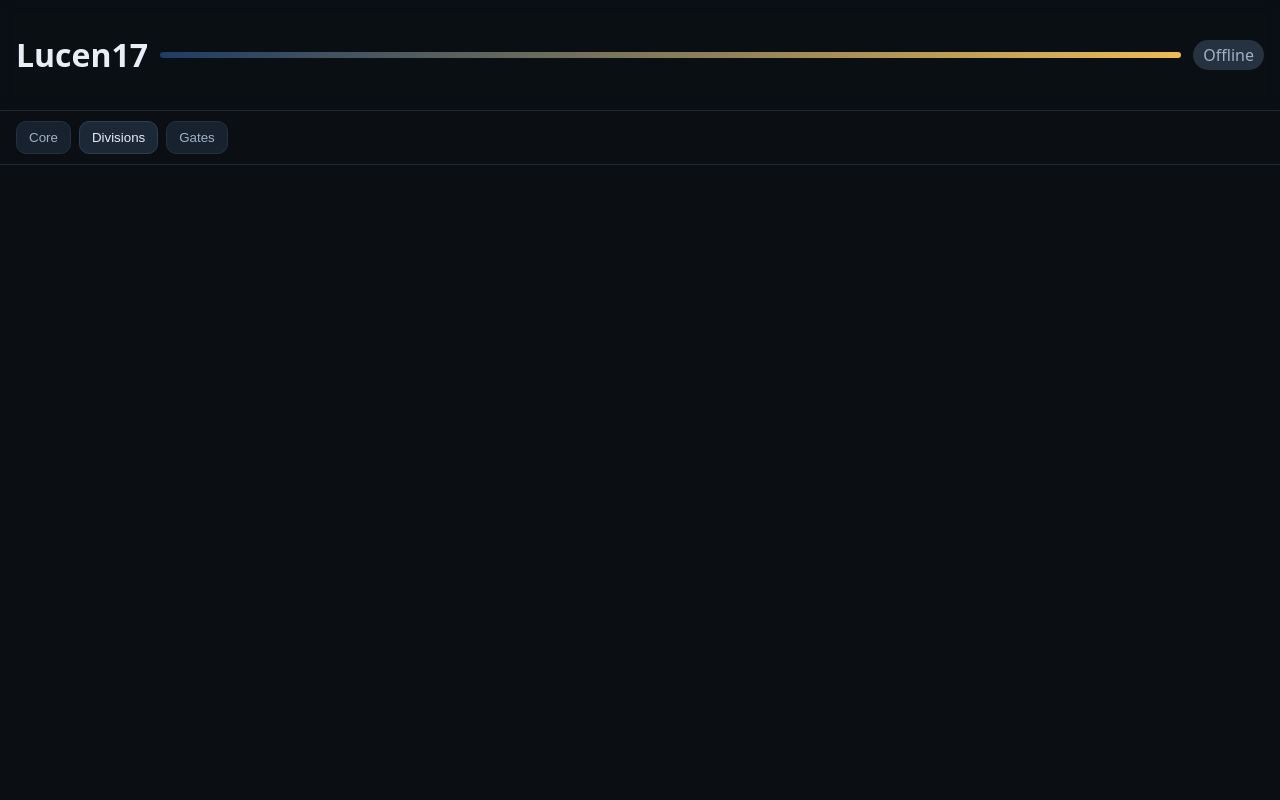
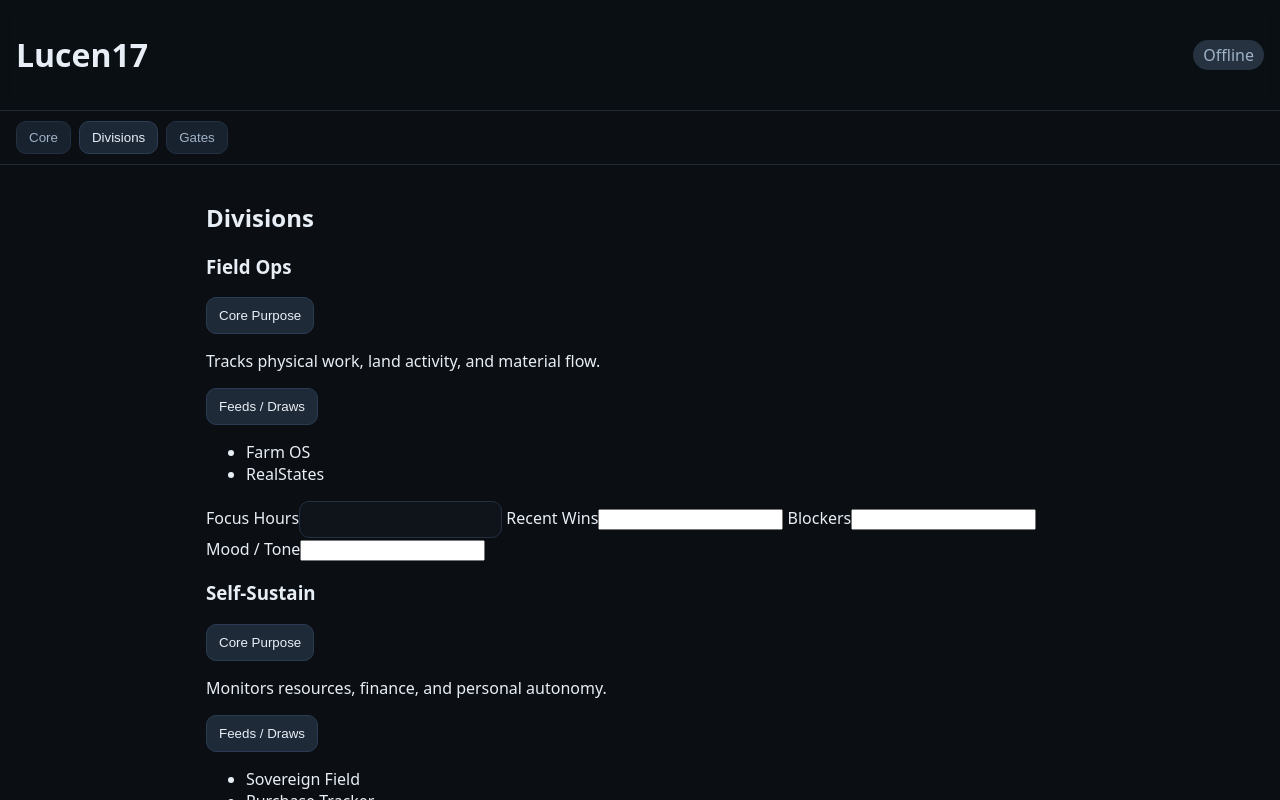
Before and after one commit to lucensolen/Lucen17, a website: page index.html in a window 1280 px wide. Both pictures are taken after a click on the button "Divisions". Shown: the top 800 px of the page. Drawn offline with Linux system fonts and the light colour scheme; no server answers.

Commit message:
Update index.html

```diff
--- a/index.html
+++ b/index.html
@@ -1,15 +1,15 @@
 <!doctype html>
 <html lang="en">
 <head>
-  <meta charset="utf-8"/>
-  <meta name="viewport" content="width=device-width, initial-scale=1"/>
+  <meta charset="utf-8" />
+  <meta name="viewport" content="width=device-width, initial-scale=1" />
   <title>Lucen17 Cockpit v1.8</title>
-  <link rel="stylesheet" href="style.css"/>
+  <link rel="stylesheet" href="style.css" />
 </head>
 <body>
+
 <header class="topbar">
   <h1>Lucen17</h1>
-    <div class="beam" id="beam"></div>
   <div class="status"><span id="onlineBadge">Offline</span></div>
 </header>
 
@@ -20,15 +20,17 @@
 </nav>
 
 <main>
+
+  <!-- Core Panel -->
   <section class="panel active" id="core">
     <div class="controls">
       <div class="slider">
         <label>Remembrance ⇄ Creation</label>
-          <input id="dialRC" type="range" min="0" max="100" value="50"/>
+        <input id="dialRC" type="range" min="0" max="100" value="50" />
       </div>
       <div class="slider">
         <label>Generation ⇄ Evolution</label>
-          <input id="dialGE" type="range" min="0" max="100" value="50"/>
+        <input id="dialGE" type="range" min="0" max="100" value="50" />
       </div>
       <div class="mode">
         <label>Mode</label>
@@ -48,27 +50,152 @@
     <div id="memoryList" class="list"></div>
   </section>
 
+  <!-- Divisions Panel -->
+  <section class="panel" id="divisions">
+    <h2>Divisions</h2>
+
+    <div class="division" id="fieldOps">
+      <h3>Field Ops</h3>
+      <button class="toggle" onclick="toggleDesc(this)">Core Purpose</button>
+      <p class="desc">Tracks physical work, land activity, and material flow.</p>
+      <button class="toggle" onclick="toggleSeeds(this)">Feeds / Draws</button>
+      <ul class="seeds">
+        <li>Farm OS</li>
+        <li>RealStates</li>
+      </ul>
+      <label>Focus Hours</label><input type="number">
+      <label>Recent Wins</label><input type="text">
+      <label>Blockers</label><input type="text">
+      <label>Mood / Tone</label><input type="text">
+    </div>
+
+    <div class="division" id="selfSustain">
+      <h3>Self-Sustain</h3>
+      <button class="toggle" onclick="toggleDesc(this)">Core Purpose</button>
+      <p class="desc">Monitors resources, finance, and personal autonomy.</p>
+      <button class="toggle" onclick="toggleSeeds(this)">Feeds / Draws</button>
+      <ul class="seeds">
+        <li>Sovereign Field</li>
+        <li>Purchase Tracker</li>
+      </ul>
+      <label>Focus Hours</label><input type="number">
+      <label>Recent Wins</label><input type="text">
+      <label>Blockers</label><input type="text">
+      <label>Mood / Tone</label><input type="text">
+    </div>
+
+    <div class="division" id="mindRhythm">
+      <h3>Mind Rhythm</h3>
+      <button class="toggle" onclick="toggleDesc(this)">Core Purpose</button>
+      <p class="desc">Focus, clarity, and emotional rhythm tracking.</p>
+      <button class="toggle" onclick="toggleSeeds(this)">Feeds / Draws</button>
+      <ul class="seeds">
+        <li>Mind Set Free</li>
+        <li>Mind Iron</li>
+        <li>Learn Lume (focus data)</li>
+      </ul>
+      <label>Focus Hours</label><input type="number">
+      <label>Recent Wins</label><input type="text">
+      <label>Blockers</label><input type="text">
+      <label>Mood / Tone</label><input type="text">
+    </div>
+
+    <div class="division" id="educationFlow">
+      <h3>Education Flow</h3>
+      <button class="toggle" onclick="toggleDesc(this)">Core Purpose</button>
+      <p class="desc">Tracks study time, learning evolution, and educational growth.</p>
+      <button class="toggle" onclick="toggleSeeds(this)">Feeds / Draws</button>
+      <ul class="seeds">
+        <li>Learn Lume</li>
+        <li>Teach Easy</li>
+      </ul>
+      <label>Focus Hours</label><input type="number">
+      <label>Recent Wins</label><input type="text">
+      <label>Blockers</label><input type="text">
+      <label>Mood / Tone</label><input type="text">
+    </div>
+
+    <div class="division" id="creativeOps">
+      <h3>Creative Ops</h3>
+      <button class="toggle" onclick="toggleDesc(this)">Core Purpose</button>
+      <p class="desc">Handles creative development, design, and brand resonance.</p>
+      <button class="toggle" onclick="toggleSeeds(this)">Feeds / Draws</button>
+      <ul class="seeds">
+        <li>Coach Buddy</li>
+        <li>Brand Bull</li>
+      </ul>
+      <label>Focus Hours</label><input type="number">
+      <label>Recent Wins</label><input type="text">
+      <label>Blockers</label><input type="text">
+      <label>Mood / Tone</label><input type="text">
+    </div>
+
+    <div class="division" id="socialResonance">
+      <h3>Social Resonance</h3>
+      <button class="toggle" onclick="toggleDesc(this)">Core Purpose</button>
+      <p class="desc">Manages communication, outreach, and collaboration fields.</p>
+      <button class="toggle" onclick="toggleSeeds(this)">Feeds / Draws</button>
+      <ul class="seeds">
+        <li>Dara Gate</li>
+        <li>Vara Gate</li>
+      </ul>
+      <label>Focus Hours</label><input type="number">
+      <label>Recent Wins</label><input type="text">
+      <label>Blockers</label><input type="text">
+      <label>Mood / Tone</label><input type="text">
+    </div>
+
+    <div class="division" id="ecoSystems">
+      <h3>Eco Systems</h3>
+      <button class="toggle" onclick="toggleDesc(this)">Core Purpose</button>
+      <p class="desc">Integrates sustainability, land care, and environmental balance.</p>
+      <button class="toggle" onclick="toggleSeeds(this)">Feeds / Draws</button>
+      <ul class="seeds">
+        <li>Farm OS</li>
+        <li>RealStates</li>
+      </ul>
+      <label>Focus Hours</label><input type="number">
+      <label>Recent Wins</label><input type="text">
+      <label>Blockers</label><input type="text">
+      <label>Mood / Tone</label><input type="text">
+    </div>
+
+    <div class="division" id="businessLine">
+      <h3>Business Line</h3>
+      <button class="toggle" onclick="toggleDesc(this)">Core Purpose</button>
+      <p class="desc">Tracks projects, outreach, and business resonance.</p>
+      <button class="toggle" onclick="toggleSeeds(this)">Feeds / Draws</button>
+      <ul class="seeds">
+        <li>Business Portal</li>
+        <li>Plan More</li>
+      </ul>
+      <label>Focus Hours</label><input type="number">
+      <label>Recent Wins</label><input type="text">
+      <label>Blockers</label><input type="text">
+      <label>Mood / Tone</label><input type="text">
+    </div>
+  </section>
+
+  <!-- Gates Panel -->
   <section class="panel" id="gates">
     <h2>Gates</h2>
-
     <div class="row">
       <label>Backend Link</label>
-    <input id="apiBase" type="url" placeholder="https://lucen17-backend.onrender.com">
+      <input id="apiBase" type="url" placeholder="https://lucen17-backend.onrender.com" />
       <button id="saveApi">Save</button>
     </div>
-
     <div class="row">
       <label>Pay Toll</label>
-    <input id="payAmount" type="number" value="3">
+      <input id="payAmount" type="number" value="3" />
       <select id="payGate">
         <option value="dara">Dara Gate</option>
         <option value="vara">Vara Gate</option>
       </select>
       <button id="payBtn">Pay Toll</button>
     </div>
-
     <div id="gatesList" class="list"></div>
   </section>
+
 </main>
 
 <script src="script.js"></script>
```
Lines whose indentation alone changed are shown as unchanged.
